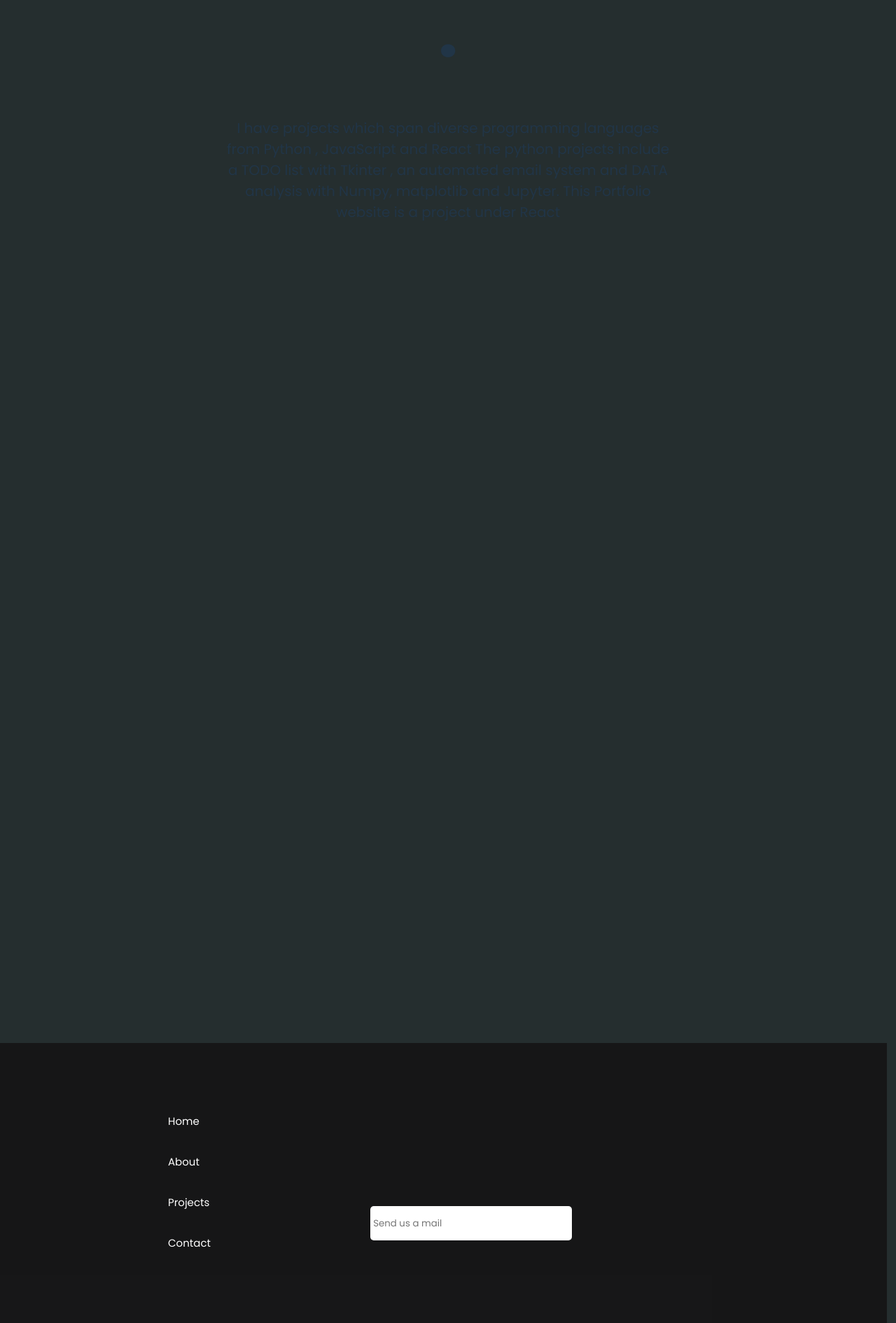
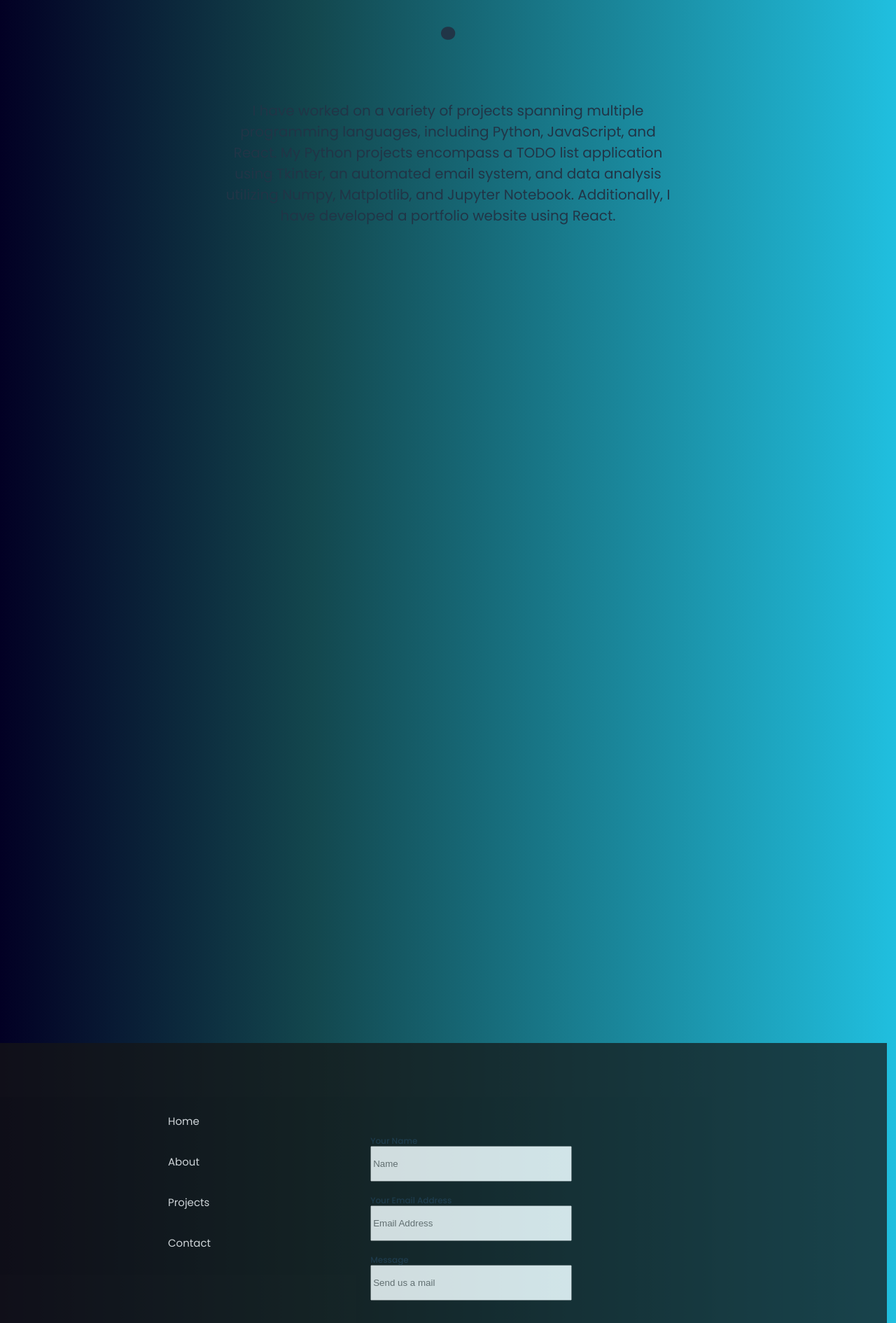
Before and after one commit to Benjamin2404-AB/PORTFOLIO, a React (Vite) app: page /projects in a window 1280 px wide. Shown: the part 212-2102 px from the top of the page at 70% size. Built offline with nearby package versions, Linux system fonts and the light colour scheme.

Commit message:
contact form fix and color adjustments

```diff
--- a/package.json
+++ b/package.json
@@ -10,6 +10,7 @@
     "preview": "vite preview"
   },
   "dependencies": {
+    "@emailjs/browser": "^4.3.3",
     "@emotion/react": "^11.11.4",
     "@emotion/styled": "^11.11.5",
     "@fontsource/poppins": "^5.0.14",
--- a/src/App.css
+++ b/src/App.css
@@ -1,6 +1,8 @@
 body{
     margin:0;
     padding: 0;
-    background-color: #252e2f;
+    /*background-color: #252e2f;*/
+    background: rgb(32,191,223);
+    background: linear-gradient(90deg, rgba(32,191,223,1) 0%, rgba(19,71,78,1) 50%, rgba(2,0,36,1) 100%);
 
 }
--- a/src/App.tsx
+++ b/src/App.tsx
@@ -14,7 +14,7 @@ function App() {
     <div className="App">
 
       <Router>
-        <Navbar/>
+        <Navbar />
 
         <Routes>
           <Route  path='/' element={<Home/>} />
--- a/src/Components/Footers.tsx
+++ b/src/Components/Footers.tsx
@@ -12,10 +12,31 @@ function Bottom ({id}:{id:string}) {
                      <Link to="#"><ul>Contact</ul></Link>
                 </li>
                 <h6 className='Reach'>Reach out to us </h6>
-                <input type='text' placeholder='Send us a mail'>
+                <div className="contact-form">
+
+                    <div className="na">
+
+                        <h6>Your Name</h6>
+                        <input type='text' placeholder='Name' />
+
+                    </div>
 
 
-                </input>
+                    <div className="ma">
+                        <h6>Your Email Address</h6>
+                        <input type='email' placeholder='Email Address'/>
+                    </div>
+
+
+                    <div className="ta">
+                        <h6>Message</h6>
+                        <input type='text' placeholder='Send us a mail'/>
+                    </div>
+
+
+
+                </div>
+
 
             </div>
 
--- a/src/Components/NavBar.tsx
+++ b/src/Components/NavBar.tsx
@@ -16,7 +16,7 @@ function Navbar(){
     }
     return(
         <>
-            <div className='navBar' >
+            <div className='navBar'  >
 
                 <nav id = {toggled ? "navopen" : ""   }>
                         <div className="tabs" id={toggled ? "open" : "closed" }>
--- a/src/Components/Projects.tsx
+++ b/src/Components/Projects.tsx
@@ -19,11 +19,16 @@ function Projects() {
                         Welcome to my <span>projects</span> .
                     </h1>
                     <p className='ltext'>
-                        I have projects which span diverse programming
-                        languages from Python , JavaScript and React
-                        The python projects include a TODO list with Tkinter , an automated email
-                        system and DATA analysis with Numpy, matplotlib and Jupyter.
-                        This Portfolio website is a project under React
+
+
+                        I have worked on a variety of projects spanning multiple programming languages,
+                        including Python, JavaScript, and React.
+                        My Python projects encompass a TODO list application using Tkinter,
+                        an automated email system, and data analysis utilizing Numpy, Matplotlib,
+                        and Jupyter Notebook.
+                        Additionally, I have developed a portfolio website using React.
+
+
 
                     </p>
 
@@ -54,3 +59,17 @@ function Projects() {
 }
 
 export default Projects
+
+/*
+
+-- ALternative description to Welcome to my projects---
+
+I have projects which span diverse programming
+languages from Python , JavaScript and React
+The python projects include a TODO list with Tkinter , an automated email
+system and DATA analysis with Numpy, matplotlib and Jupyter.
+This Portfolio website is a project under React
+
+
+
+*/
--- a/src/Styles/Footer.css
+++ b/src/Styles/Footer.css
@@ -62,6 +62,7 @@
 
 
 }
+/*
 .foot1 input{
 
     width:280px;
@@ -77,7 +78,7 @@
     margin-top: -50px;
     padding: 2px 4px;
     z-index: 1000;
-}
+}*/
 .foot1 h6{
     font-size:300;
     font-family: Poppins;
@@ -86,6 +87,52 @@
 
 
 }
+
+.contact-form h6 {
+    font-size:12px;
+    font-weight: 500;
+    font-family: Poppins;
+    position: relative;
+
+
+    transform: translate(0px,0px);
+
+
+
+
+}
+.contact-form{
+    float:right;
+    margin-right:450px;
+    margin-top: -180px;
+}
+.contact-form input{
+    margin-top: -30px;
+    display: list-item;
+    width:280px;
+    height:45px;
+
+
+}
+.na{
+    margin-bottom:-10px;
+    display:flex ;
+    flex-direction: column;
+}
+
+.ma{
+    margin-bottom:-10px;
+    display:flex ;
+    flex-direction: column;
+}
+.ta{
+    margin-bottom:-10px;
+    display:flex ;
+    flex-direction: column;
+}
+
+
+
 
 @media only screen and (max-width:450px){
 
@@ -105,6 +152,8 @@
 
 
     }
+    /*
+
     .foot1 input{
         width:240px;
         height:30px;
@@ -119,11 +168,13 @@
         margin-right:450px;
         float:none;
 
-    }
+    }*/
     .foot1 h6{
 
         transform: translate(60px,200px);
     }
+
+
 
     .Reach{
         float: none;
--- a/src/Styles/Home.css
+++ b/src/Styles/Home.css
@@ -3,7 +3,9 @@
     height: 100vh;
     width: 99vw;
     background-size: cover;
-    background-image:linear-gradient(rgb(0, 16, 19,0.9),rgba(27, 34, 35, 1));
+    background: rgb(32,191,223);
+    background: linear-gradient(90deg, rgba(32,191,223,1) 0%, rgba(19,71,78,1) 50%, rgba(2,0,36,1) 100%);
+
     image-rendering: auto;
     background-size: cover;
     background-repeat:no-repeat;
@@ -18,6 +20,10 @@
     height:700px;
     width:100%;
     margin-bottom: 20%;
+
+    background-image:linear-gradient(rgb(0, 16, 19,0.9),rgba(27, 34, 35, 1));
+
+
     background-image:linear-gradient(rgb(0, 16, 19,0.9),rgba(27, 34, 35, 1));
     image-rendering: auto;
     background-size: cover;
@@ -157,6 +163,9 @@
 #foot{
   margin-top: -200px;
 }
+.intro{
+  background: linear-gradient(190deg, rgba(32,191,223,1) 0%, rgba(19,71,78,1) 50%, rgba(2,0,36,1) 100%);
+}
 
 
 }
--- a/src/Styles/NavBar.css
+++ b/src/Styles/NavBar.css
@@ -5,6 +5,7 @@ nav a {
 
 
 }
+
 nav{
     width:100%;
     height:50px;
@@ -14,7 +15,7 @@ nav{
     background-color: #1b2223;
     top:0;
     left:0;
-    position: absolute;
+    position: fixed;
     z-index: 1;
 
 
--- a/src/Styles/ProjCards.css
+++ b/src/Styles/ProjCards.css
@@ -25,16 +25,18 @@
 }
 
 .vp{
-    width: 120px;
+    width: 140px;
     height:50px;
-    background-color: #1b2223;
-    border-radius: 1px;
+    /*background-color: #1b2223;*/
+    background-color: transparent;
+    border-radius: 3px;
+    border:1px white solid;
     margin:0 auto;
     display: block;
-    font: 500 ;
+    font-size: 10px ;
     color: white;
     font-family: Poppins;
-    font-size: 5px;
+
     padding:-30px -30px;
     margin-top: 50px;
 
@@ -43,6 +45,7 @@ button:hover{
     background-color: #0EF6CC;
     color:#1b2223;
     transition: ease-out 0.6s;
+    border:none;
 
 }
 
--- a/src/Styles/Projects.css
+++ b/src/Styles/Projects.css
@@ -1,4 +1,7 @@
-
+body{
+background: rgb(2,0,36);
+background: linear-gradient(90deg, rgb(2, 0, 36) 0%, rgba(19,71,78,1) 35%, rgba(32,191,223,1) 100%);
+}
 .tet{
     position: absolute;
     top: 50%;
@@ -25,6 +28,9 @@
 }
 span{
     color: aqua;
+}
+#foot3{
+    opacity: 0.8;
 }
 
 @media only screen and (max-width:450px){
@@ -60,5 +66,8 @@ span{
     #foot3{
         margin-top:650px;
     }
+    body{
+        background: linear-gradient(260deg, rgb(2, 0, 36) 0%, rgba(19,71,78,1) 25%, rgba(32,191,223,1) 100%);
+    }
 
 }
```
Also changed, not shown: 1 other file (tests, documents, lock files or other folders).
